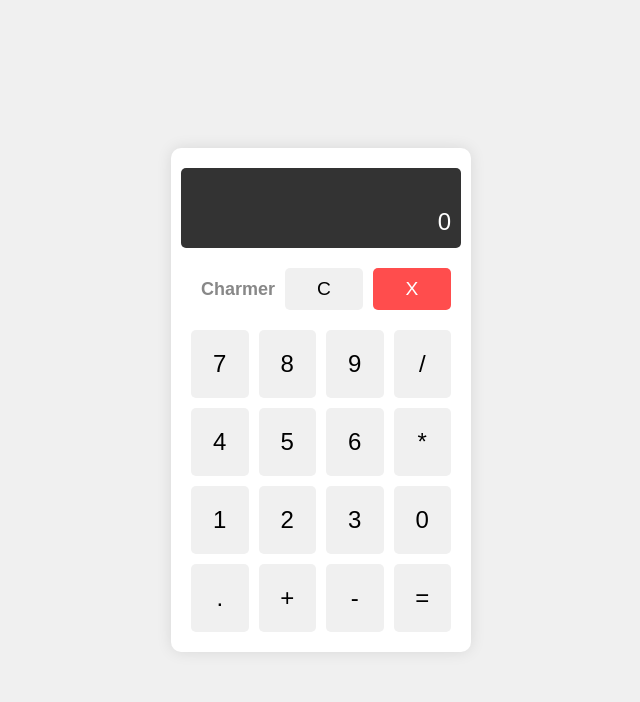
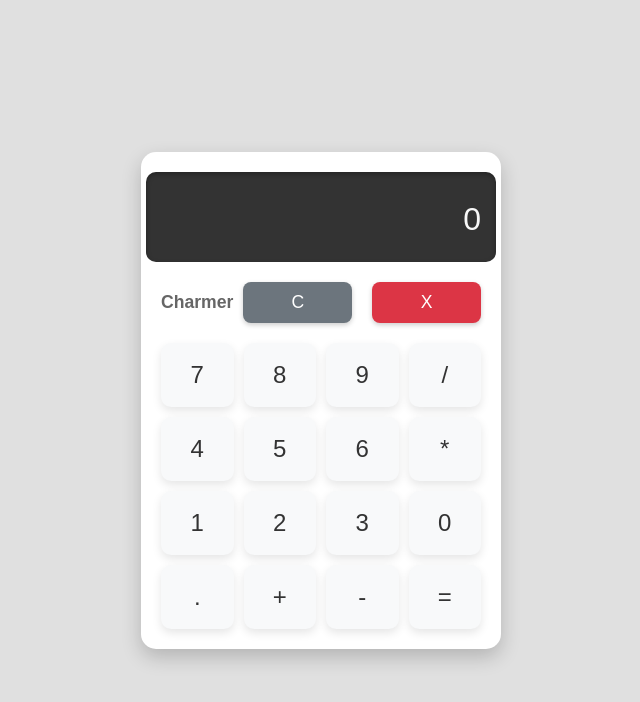
Before and after one commit to Calebndumbu/calculator, a plain HTML site: page index.html in a window 1280 px wide. Shown: the whole page, without its empty margins (319-959 px from the left). Drawn offline with Linux system fonts and the light colour scheme.

Commit message:
Make UI better

```diff
--- a/styles.css
+++ b/styles.css
@@ -5,35 +5,46 @@ body {
   justify-content: center;
   align-items: center;
   height: 100vh;
-  background-color: #f0f0f0;
+  background-color: #e0e0e0;
   margin: 0;
 }
 
 /* Calculator container */
 .calculator {
-  width: 260px;
-  background-color: #fff;
-  border-radius: 10px;
-  box-shadow: 0 0 15px rgba(0, 0, 0, 0.1);
+  width: 100%;
+  max-width: 320px; /* Increased max width for larger screens */
+  background-color: #ffffff;
+  border-radius: 15px;
+  box-shadow: 0 8px 20px rgba(0, 0, 0, 0.2);
   padding: 20px;
   display: flex;
   flex-direction: column;
-  align-items: center; /* Ensures everything inside is centered */
+  align-items: center;
 }
 
 /* Display area */
 .display {
   width: 100%;
-  height: 60px;
+  height: 70px;
   background-color: #333;
-  color: #fff;
-  font-size: 1.5em;
+  color: #f8f8f8;
+  font-size: 2em;
   text-align: right;
-  padding: 10px;
+  padding: 10px 15px;
   margin-bottom: 20px;
-  border-radius: 5px;
-  position: relative;
-  /* Removed box-sizing */
+  border-radius: 10px;
+  box-shadow: inset 0 2px 5px rgba(0, 0, 0, 0.3);
+  display: flex;
+  flex-direction: column;
+  justify-content: center;
+}
+
+/* History text styling */
+.history {
+  font-size: 0.6em;
+  color: #aaa;
+  text-align: left;
+  margin-bottom: 5px;
 }
 
 /* Top buttons (Charmer, Clear, Delete) */
@@ -43,37 +54,41 @@ body {
   align-items: center;
   margin-bottom: 20px;
   width: 100%;
+  gap: 10px;
 }
 
-/* Clear and Delete buttons */
+.top-buttons .name {
+  font-size: 1.1em;
+  color: #666;
+  font-weight: bold;
+  margin-right: auto;
+}
+
 .top-buttons .btn {
   width: 45%;
   padding: 10px;
-  font-size: 1.2em;
+  font-size: 1.1em;
   cursor: pointer;
-  transition: background-color 0.3s;
+  border-radius: 8px;
+  transition: background-color 0.3s, transform 0.1s;
+  box-shadow: 0 2px 5px rgba(0, 0, 0, 0.2);
+  color: #fff;
 }
 
-/* Charmer text styling */
-.top-buttons .name {
-  font-size: 18px;
-  color: #888;
-  text-align: left;
-  flex-grow: 1;
-  font-weight: bold;
-  margin-right: 10px;
-  margin-left: 10px; /* Added margin to the left for spacing */
+#clear {
+  background-color: #6c757d; /* Dark gray for clear button */
 }
 
-/* Red color for the X (Delete) button */
+#clear:hover {
+  background-color: #5a6268;
+}
+
 #delete {
-  background-color: #ff4d4d; /* Red color for the X button */
-  color: white;
-  margin-left: 10px; /* Added space between Charmer and X button */
+  background-color: #dc3545; /* Red color for delete button */
 }
 
 #delete:hover {
-  background-color: #ff1a1a; /* Darker red on hover */
+  background-color: #c82333;
 }
 
 /* Buttons grid */
@@ -81,38 +96,78 @@ body {
   display: grid;
   grid-template-columns: repeat(4, 1fr);
   gap: 10px;
-  width: 100%; /* Ensures the buttons take the full width */
+  width: 100%;
 }
 
 /* Styling for individual buttons */
 .btn {
-  width: 100%;
-  padding: 20px;
+  padding: 18px;
   font-size: 1.5em;
-  background-color: #f0f0f0;
+  background-color: #f8f9fa;
+  color: #333;
   border: none;
-  border-radius: 5px;
+  border-radius: 10px;
   cursor: pointer;
-  transition: background-color 0.3s;
+  box-shadow: 0 4px 10px rgba(0, 0, 0, 0.1);
+  transition: background-color 0.3s, transform 0.1s;
 }
 
 .btn:hover {
-  background-color: #ddd;
+  background-color: #e2e6ea;
 }
 
 button:active {
-  background-color: #bbb;
+  transform: scale(0.95);
+  box-shadow: 0 2px 5px rgba(0, 0, 0, 0.15);
 }
 
-/* History section inside the display */
-.history {
-  width: 100%;
-  height: 30px;
-  text-align: left;
-  color: #aaa;
+button.operation {
+  background-color: #007bff;
+  color: white;
 }
 
-/* #history {
-  overflow-x: auto;
-  white-space: nowrap;
-} */
+button.operation:hover {
+  background-color: #0056b3;
+}
+
+button.equal {
+  background-color: #28a745;
+  color: white;
+  grid-column: span 2;
+}
+
+button.equal:hover {
+  background-color: #218838;
+}
+
+/* Responsive Styling */
+@media (max-width: 480px) {
+  .calculator {
+    width: 90%;
+    padding: 15px;
+  }
+
+  .display {
+    height: 60px;
+    font-size: 1.5em;
+  }
+
+  .top-buttons .btn {
+    padding: 8px;
+    font-size: 1em;
+  }
+
+  .buttons .btn {
+    padding: 15px;
+    font-size: 1.2em;
+  }
+}
+#clear {
+  background-color: #6c757d; /* Dark gray for clear button */
+  margin-right: 5px; /* Add space between C and X */
+}
+
+#delete {
+  background-color: #dc3545; /* Red color for delete button */
+  margin-left: 5px; /* Add space between C and X */
+}
```
